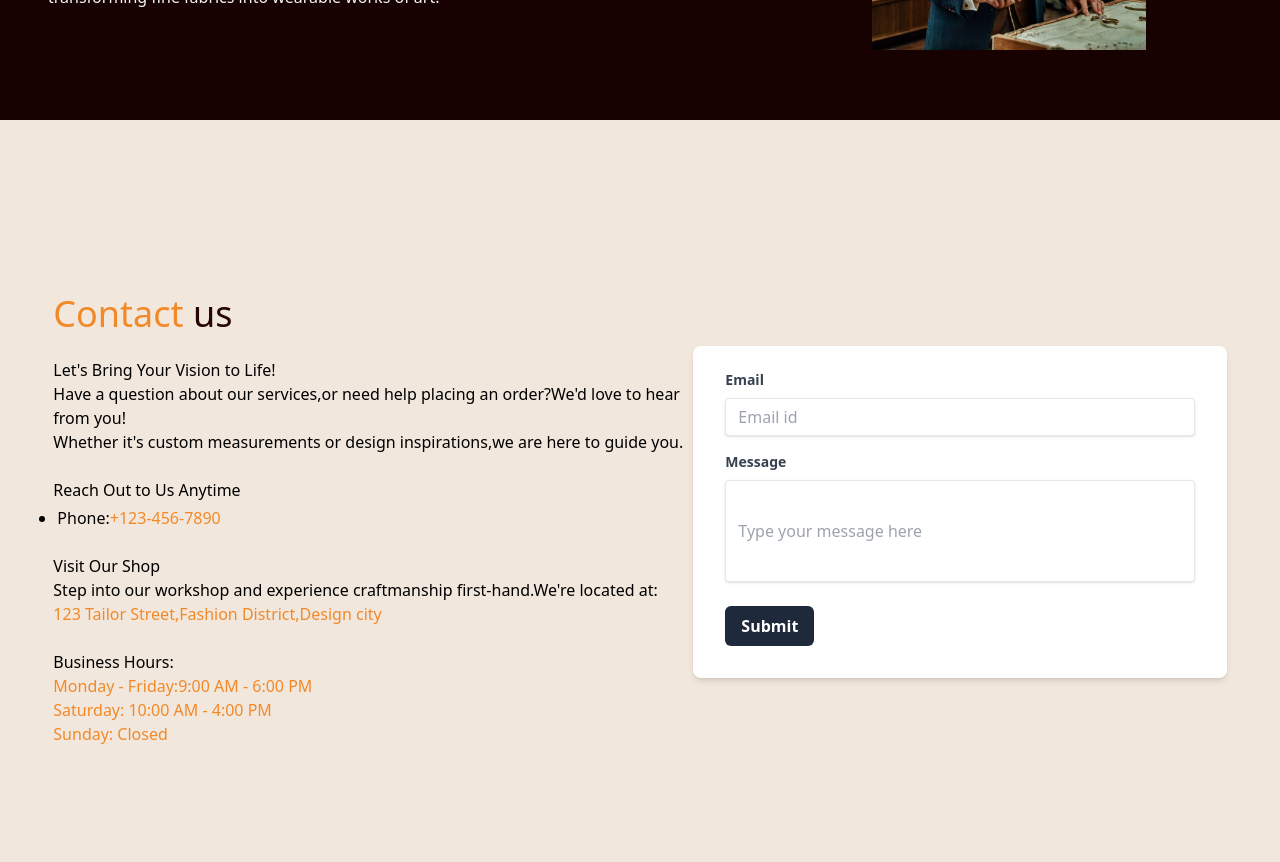
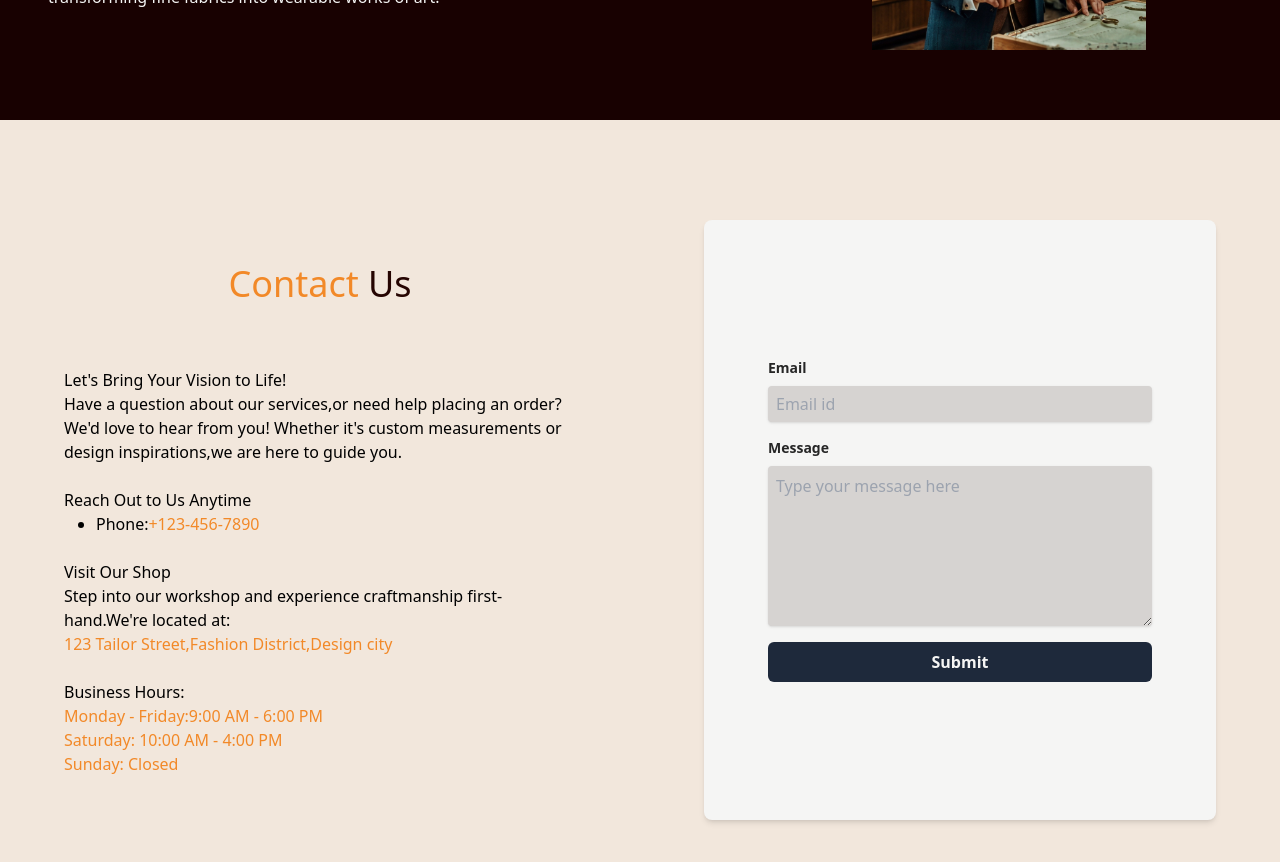
Before and after one commit to gbejoy/Masters_of_tailoring, a React (Vite) app in the folder vite-project/: page / in a window 1280 px wide. Shown: the part 3880-4742 px from the top of the page. Built offline with nearby package versions, Linux system fonts and the light colour scheme; a web font is replaced by a local one.

Commit message:
Contacts card added 2

```diff
--- a/vite-project/src/Components/Contact.jsx
+++ b/vite-project/src/Components/Contact.jsx
@@ -1,12 +1,22 @@
-export default function Contact(){
+import { useState } from 'react'
+
+export default function Contact()
+{
+    function handleSubmit()
+    {
+
+    }
+
     return(
         <section id="contact" className="w-full h-screen bg-[#F2E7DC] flex flex-col md:flex-row items-center justify-center">
-            <div className="w-full h-[50%] md:w-1/2 md:h-full flex flex-col justify-center items-left ">
-                <h1 className='hidden md:block font-normal text-3xl xl:text-4xl text-left text-[#260502]'><span className='text-[#F28928]'>Contact</span> us</h1><br/>
-                <p>Let's Bring Your Vision to Life!<br/>Have a question about our services,or need help placing an order?We'd love to hear from you!
-                <br/>Whether it's custom measurements or design inspirations,we are here to guide you.</p><br/>
+            <div className="w-full h-[60%] md:w-[50%] md:h-full flex flex-col justify-center items-center gap-16">
+                <h1 className='block font-normal text-3xl xl:text-4xl text-left text-[#260502] capitalize'><span className='text-[#F28928]'>Contact</span> us</h1>
+                <div className='w-[80%] text-[10px] md:text-[1rem]'>
+                    <p >Let's Bring Your Vision to Life! <br />
+                    Have a question about our services,or need help placing an order?We'd love to hear from you!
+                    Whether it's custom measurements or design inspirations,we are here to guide you.</p><br/>
                     <span>Reach Out to Us Anytime</span>
-                <ul><li>Phone:<span className='text-[#F28928]'>+123-456-7890</span></li></ul><br/>
+                    <ul className='px-8 list-disc'><li>Phone:<span className='text-[#F28928]'>+123-456-7890</span></li></ul><br/>
                     <p>Visit Our Shop<br/>Step into our workshop and experience craftmanship first-hand.We're located at:<br/>
                     <span className='text-[#F28928]'>123 Tailor Street,Fashion District,Design city</span></p><br/>
                     <p>Business Hours:<br/>
@@ -14,18 +24,45 @@ export default function Contact(){
                     Saturday: 10:00 AM - 4:00 PM <br/>Sunday: Closed</span>
                     </p>
                 </div>
-            <div className="w-full h-[42%] md:w-5/12 md:h-full flex flex-col justify-center items-center ">
-                <form class="w-full bg-white shadow-md rounded-lg px-8 pt-6 pb-8 mb-4 ml-0">
-                <div class="mb-4">
-                <label class="block text-gray-700 text-sm font-bold mb-2" for="email">Email</label>
-                <input class="shadow appearance-none border rounded w-full py-2 px-3 text-black-700 leading-tight focus:outline-black focus:shadow-none"
-                type="email" id="email" placeholder="Email id" ></input></div>
-                <div class="mb-6">
-                <label class="block text-gray-700 text-sm font-bold mb-2" for="message">Message</label>
-                <input class="shadow appearance-none border rounded w-full py-10 px-3 text-black-700 leading-tight focus:outline-black focus:shadow-none"
-                id="message" type="text" placeholder="Type your message here"></input></div>
-                <div class="flex items-center justify-between">
-                    <button class="bg-slate-800 hover:bg-slate-950 text-white font-bold py-2 px-4 rounded-md focus:outline-none focus:shadow-outline" type="button">Submit</button></div>
+
+            </div>
+
+            <div className="w-full h-[40%] md:w-[50%] md:h-full flex flex-col justify-center items-center ">
+                <form
+                    className="w-[80%] h-[90%] md:h-[75%] text-[#262626] bg-stone-100 shadow-md rounded-lg p-4 flex flex-col items-center justify-center"
+                    onSubmit={ handleSubmit }
+                >
+                    <p className="w-full pb-4 flex flex-col items-center">
+                        <label className="block text-sm font-bold w-[80%] text-left pb-2 " htmlFor="email">Email</label>
+                        <input
+                            className="bg-stone-300 shadow appearance-none rounded w-[80%] py-1 md:py-2 px-2  leading-tight focus:outline-none focus:border-b-2 focus:border-[#F28928]"
+                            type="email"
+                            id="email"
+                            name="email"
+                            placeholder="Email id"
+                            required
+                            autoComplete='username'
+                        />
+                    </p>
+
+                    <p className="w-full flex flex-col items-center pb-4">
+                        <label className="block text-sm font-bold w-[80%] text-left pb-2" htmlFor="message">Message</label>
+                        <textarea
+                            className="bg-stone-300 shadow appearance-none rounded h-[2.5rem] md:h-[5rem] lg:h-[10rem] p-1 md:p-2 w-[80%]  focus:outline-none focus:border-b-2 focus:border-[#F28928]"
+                            id="message"
+                            type="text"
+                            name="decrription"
+                            placeholder="Type your message here"
+                            required
+                        />
+                    </p>
+
+                    <button
+                            className="bg-slate-800 hover:bg-slate-950 text-stone-100 font-semibold py-2 px-4 rounded-md focus:outline-none focus:shadow-outline w-[80%]"
+                            type="submit"
+                        >
+                            Submit
+                    </button>
                 </form>
             </div>
         </section>
--- a/vite-project/src/Components/Login.jsx
+++ b/vite-project/src/Components/Login.jsx
@@ -1,6 +1,7 @@
 import TailorShop from "../assets/Tailor_shop_interior.jpg"
 import Logo from '../assets/Website-logo.png';
 import React, { useState, useRef } from "react"
+import { useNavigate } from "react-router-dom";
 
 export default function Login()
 {
@@ -10,6 +11,7 @@ export default function Login()
             password: ''
         }
     )
+    const navigate = useNavigate();
 
     function handleChange(event)
     {
@@ -23,9 +25,28 @@ export default function Login()
         console.log(formData);
     }
 
-    function handleLogin()
+    function handleToRegister()
+    {
+        navigate('/register')
+    }
+
+    function handleToSite()
+    {
+        navigate('/')
+    }
+
+    function handleLogin(event)
     {
 
+        event.preventDefault();
+
+        if(username)
+            setIsFound(true)
+        else {
+            setIsFound(false);
+            // Navigate to login page
+            navigate('/');
+        }
     }
 
     return (
@@ -37,9 +58,11 @@ export default function Login()
                 </div>
 
                 <div className="w-full lg:w-[50%] h-full py-[1rem] px-[1rem]">
-                    <div className="w-full flex flex-row justify-center py-4"><img src={Logo} className="w-[6rem] h-[6rem]" /></div>
+                    <div className="w-full flex flex-row justify-center py-4">
+                        <img src={Logo} className="w-[6rem] h-[6rem]" />
+                    </div>
                     <h1 className="text-3xl text-[#F28928] text-center font-medium pb-[3rem] capitalize">Welcome Back!</h1>
-                    <form className="text-[#262626]">
+                    <form className="text-[#262626]" onSubmit={handleLogin}>
                         <p className="pb-4 w-full flex flex-col items-center">
                             <label htmlFor="username" className="block pb-2 w-[80%] text-left">
                                 Username:
@@ -51,6 +74,7 @@ export default function Login()
                                 onChange={handleChange}
                                 className="bg-stone-300 w-[80%] h-[2rem] focus:outline-none border-[#180101] rounded-md px-2 focus:border-b-2"
                                 autoComplete="username"
+                                required
                             />
                         </p>
 
@@ -65,17 +89,22 @@ export default function Login()
                                 onChange={handleChange}
                                 className="bg-stone-300 w-[80%] h-[2rem] focus:outline-none border-[#180101] rounded-md px-2 focus:border-b-2"
                                 autoComplete="current-password"
+                                required
                             />
                         </p>
 
                         <p className="w-[90%] text-right pb-4">
-                            <button className="bg-[#262626] text-stone-100 px-4 py-2 rounded-md" onClick={ handleLogin }>
-                                <a href="/">
-                                    Login
-                                </a>
+                            <button className="bg-[#262626] text-stone-100 px-4 py-2 rounded-md"
+                            type="submit"
+                            >
+                                Login
                             </button>
                         </p>
-                        <p className="lg:hidden text-center">Don't have an account, <span className="text-[#F28928] cursor-pointer"><a href="/register">Register Now</a></span>.</p>
+
+                        <p className="w-[100%] text-[#F28928] text-center pb-4">
+                            <button className="" onClick={handleToSite}>Back to Site</button>
+                        </p>
+                        <p className="lg:hidden text-center">Don't have an account, <span className="text-[#F28928] cursor-pointer"><button onClick={handleToRegister}>Register Now</button></span>.</p>
                     </form>
                 </div>
             </div>
--- a/vite-project/src/Components/Register.jsx
+++ b/vite-project/src/Components/Register.jsx
@@ -1,6 +1,7 @@
 import TailorShop from "../assets/Tailor_shop_interior.jpg"
 import Logo from '../assets/Website-logo.png';
 import React, { useState } from "react"
+import { useNavigate } from "react-router-dom";
 
 
 export default function Register()
@@ -13,6 +14,7 @@ export default function Register()
             password: ''
         }
     )
+    const navigate = useNavigate();
 
     function handleChange(event)
     {
@@ -26,22 +28,30 @@ export default function Register()
         console.log(formData);
     }
 
-    function handleRegister() {
+    function handleToSite()
+    {
+        navigate('/')
+    }
+
+    function handleRegister()
+    {
+        function handleRegister(event) {
+            event.preventDefault();
+
             // Check for a valid email, password length, and if the username is provided
             if (
-            !(formData.email.includes('@')) ||
-            !(formData.email.includes('.')) ||
+                !formData.email.includes('@') ||
+                !formData.email.includes('.') ||
                 formData.email.length < 8 ||
                 formData.password.length < 8 ||
-            (formData.username.length() < 4)
-        )
+                formData.username.length < 4
+            ) {
                 setIsIncomplete(true);
-        else {
-            /* // Add user data to localStorage
-            const user = Math.random();
-            localStorage.setItem('user', JSON.stringify(formData));
-            */
+            } else {
                 setIsIncomplete(false);
+                // Navigate to login page
+                navigate('/login');
+            }
         }
     }
 
@@ -56,7 +66,7 @@ export default function Register()
                 <div className="w-full lg:w-[50%] h-full py-[1rem] px-[1rem]">
                     <div className="w-full flex flex-row justify-center py-4"><img src={Logo} className="w-[6rem] h-[6rem]" /></div>
                     <h1 className="text-3xl text-[#F28928] text-center font-medium pb-[1rem] capitalize">Let us know you!</h1>
-                    <form className="text-[#262626]">
+                    <form className="text-[#262626]" onSubmit={ handleRegister }>
                         <p className="pb-4 w-full flex flex-col items-center">
                             <label htmlFor="username" className="block pb-1 w-[80%] text-left">
                                 Email Id:
@@ -67,6 +77,7 @@ export default function Register()
                                 onChange={ handleChange }
                                 className="bg-stone-300 w-[80%] h-[2rem] focus:outline-none border-[#180101] rounded-md px-2 focus:border-b-2"
                                 autoComplete="username"
+                                required
                             />
                         </p>
                         <p className="pb-4 w-full flex flex-col items-center">
@@ -80,6 +91,7 @@ export default function Register()
                                 onChange={ handleChange }
                                 className="bg-stone-300 w-[80%] h-[2rem] focus:outline-none border-[#180101] rounded-md px-2 focus:border-b-2"
                                 autoComplete="username"
+                                required
                             />
                         </p>
 
@@ -94,15 +106,17 @@ export default function Register()
                                 onChange={ handleChange }
                                 className="bg-stone-300 w-[80%] h-[2rem] focus:outline-none border-[#180101] rounded-md px-2 focus:border-b-2"
                                 autoComplete="current-password"
+                                required
                             />
                         </p>
 
                         <p className="w-[90%] text-right pb-8 ">
-                            <button className="bg-[#262626] text-stone-100 px-4 py-2 rounded-md" onClick={ handleRegister }>
-                                <a href="/login">
+                            <button className="bg-[#262626] text-stone-100 px-4 py-2 rounded-md">
                                 Register
-                                </a>
                             </button>
+                        </p>
+                        <p className="w-[100%] text-[#F28928] text-center pb-4">
+                            <button className="" onClick={handleToSite}>Back to Site</button>
                         </p>
                     </form>
                 </div>
--- a/vite-project/src/index.css
+++ b/vite-project/src/index.css
@@ -35,15 +35,7 @@ html {
       -2px 0 0 #161616,
       2px 2px 5px #161616;
 }
-ul {
-    display:block;
-    list-style-type: disc;
-    margin-top: 4px;
-    margin-bottom: 0;
-    margin-left: 0;
-    margin-right: 0;
-    padding-left: 4px;
-  }
+
 ::-webkit-scrollbar {
     width: 12px;
 }
```
Lines whose indentation alone changed are shown as unchanged.
